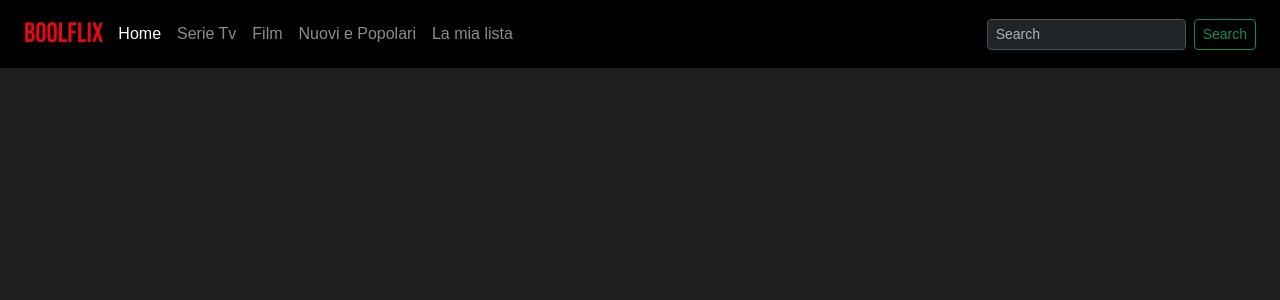
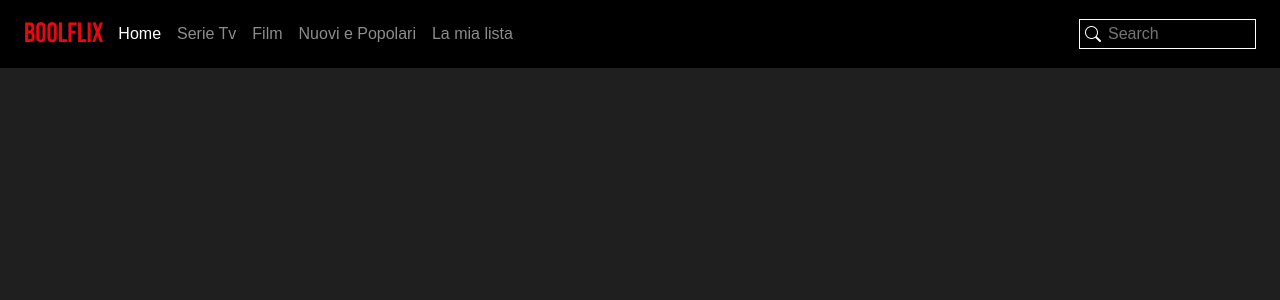
Before and after one commit to xJustFox/vite-boolflix, a Vue app: page / in a window 1280 px wide. Shown: the top 300 px of the page. Built offline with nearby package versions, Linux system fonts and the light colour scheme; a web font is replaced by a local one.

Commit message:
[Upgrade] Changed the aesthetics of the Search Bar

```diff
--- a/src/App.vue
+++ b/src/App.vue
@@ -33,6 +33,8 @@ export default {
         store.tvSearch = response.data.results;
         store.flagSearch = false;
       })
+
+      store.searchText = '';
     }
   },
 
--- a/src/components/AppHeader.vue
+++ b/src/components/AppHeader.vue
@@ -59,56 +59,37 @@ export default {
                 </div>
 
                 <div class="d-flex" role="search">
-                    <input class="form-control form-control-sm  me-2" type="search" placeholder="Search" aria-label="Search" v-model="store.searchText">
-                    <button class="btn btn-sm btn-outline-success " type="submit" @click="$emit('button_search')">Search</button>
+                    <button class="my-btn" @click="$emit('button_search')"><i class="bi bi-search"></i></button>
+                    <input class=" my-input" type="text" placeholder="Search" v-model="store.searchText">
                 </div>
-
             </div>
         </nav>
-        <!-- <div class="container-fluid ">
-            <div class="row justify-content-between align-items-center ">
-                <div class="col">
-                    <span class="logoTitle fs-1">
-                        BOOLFLIX
-                    </span>
-
-                </div>
-                <div class="col d-flex justify-content-end align-items-center ">
-                        <ul class="list-unstyled d-flex m-0 text-white">
-                            <li>
-                                <i class="bi bi-search my-btn" @click="$emit('button_search')"></i>
-                                <input class="my-input" v-model="store.searchText">
-                            </li>
-                            <li>2</li>
-                            <li>3</li>
-                        </ul>
-                </div>
-            </div>
-
-        </div> -->
     </header>
 </template>
 
 <style lang="scss" scoped>
-nav{
-    height: 60px;
+.my-btn{
+    padding: 3px 5px;
+    border: 1px solid white;
+    border-right: 0;
+}
+.my-input{
+    width: 150px;
+    border: 1px solid white;
+    border-left: 0;
 }
 
+.my-btn,
+.my-input{
+    height: 30px;
+    background-color: black;
+}
+.my-input:focus {
+    outline: none;
+}
 .bi-search::before {
-    height: 20px;
-    vertical-align: bottom;
-    padding: 2px 5px;
+    vertical-align: top;
+    padding: 3px 0;
 }
-.my-input,
-.my-btn{
-    display: inline-block;
-    vertical-align: middle;
-    color: white;
-    height: 25px;
-    background-color: #201f1f;
-    border: 0;
-}
-.ul .li{
-    padding: 0 10px;
-}
+
 </style>
--- a/src/style/generals.scss
+++ b/src/style/generals.scss
@@ -85,7 +85,3 @@ body{
 
     }
 }
-
-input{
-    outline: none;
-}
```
